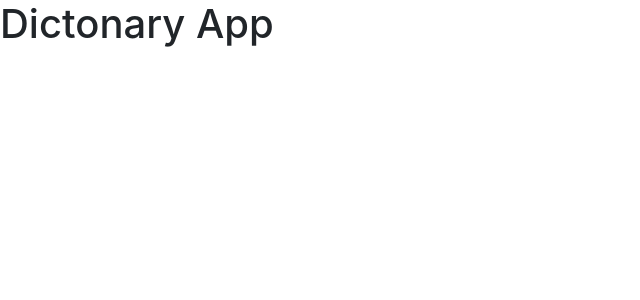
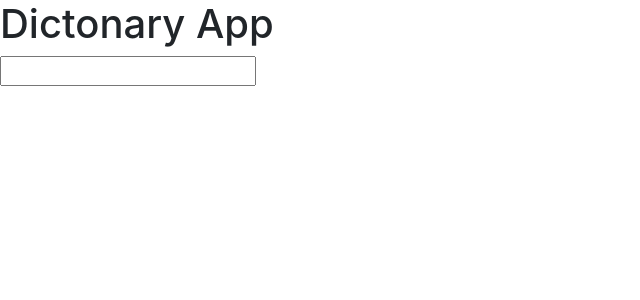
Before and after one commit to dajanafaris/dictionary-project, a React (Create React App) app: page / in a window 1280 px wide. Shown: the top 300 px of the page, without its empty margins (0-640 px from the left). Built offline with nearby package versions, Linux system fonts and the light colour scheme.

Commit message:
search engine

```diff
--- a/src/App.js
+++ b/src/App.js
@@ -1,12 +1,14 @@
-
 import './App.css';
-
+import Dictionary from "./Dictionary"
 function App() {
   return (
     <div className="App">
       <h1> Dictonary App</h1>
       <header className ="App-header">
       </header>
+      <main>
+        <Dictionary/>
+      </main>
     </div>
   );
 }
--- /dev/null
+++ b/src/Dictionary.js
@@ -0,0 +1,23 @@
+import React, {useState} from "react";
+import "./Dictionary.css";
+
+export default function Dictionary(){
+    let [keyword, setKeyword] = useState ("");
+
+function search(event){
+    event.prevetDefault();
+    alert (`Searching for ${keyword}`);
+}
+function handleKeywordChange(event){
+    setKeyword(event.target.value);
+}
+
+return(
+     <div className="Dictionary">
+
+        <form onSubmit={search}>
+<input type="search" onChange= {handleKeywordChange}/>
+        </form>
+       </div>
+);
+}
```
Also changed, not shown: src/Dictionary.css (added).
